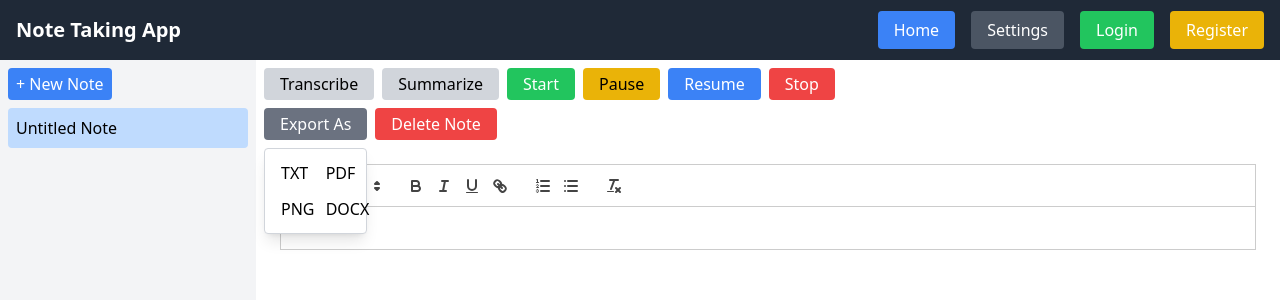
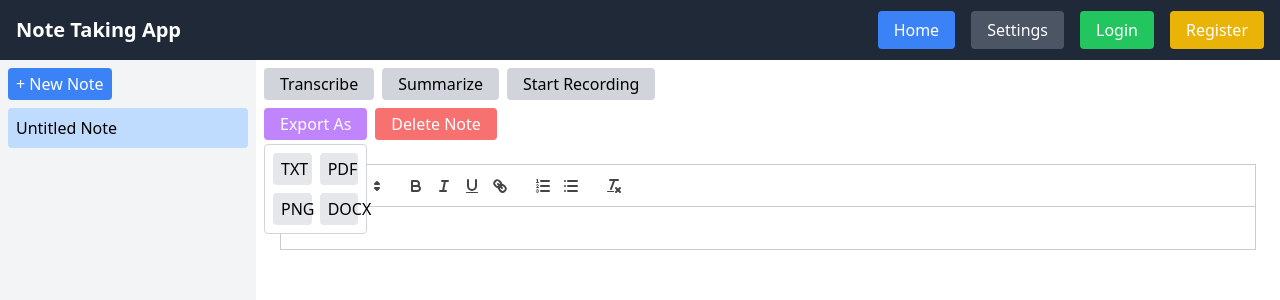
Before and after one commit to bcadestewart/NotaBookPlus, a React (Create React App) app in the folder frontend/: page / in a window 1280 px wide. Both pictures are taken after a click on the button "Export As". Shown: the top 300 px of the page. Built offline with nearby package versions, Linux system fonts and the light colour scheme.

Commit message:
Add recording UI logic and finalize dependencies in requirements.txt and package.json

```diff
--- a/frontend/src/pages/Home.js
+++ b/frontend/src/pages/Home.js
@@ -6,123 +6,59 @@ import html2pdf from 'html2pdf.js';
 import html2canvas from 'html2canvas';
 import { saveAs } from 'file-saver';
 import JSZip from 'jszip';
-import { Document, Packer, Paragraph } from 'docx';
+import { Packer, Document, Paragraph } from 'docx';
 
 const Home = () => {
-  const [notes, setNotes] = useState([
-    { id: 1, title: 'Untitled Note', content: '' }
-  ]);
+  const [notes, setNotes] = useState([{ id: 1, title: 'Untitled Note', content: '' }]);
   const [selectedNoteId, setSelectedNoteId] = useState(1);
   const [editorContent, setEditorContent] = useState('');
+  const [isRecording, setIsRecording] = useState(false);
+  const [isPaused, setIsPaused] = useState(false);
   const [showExportDropdown, setShowExportDropdown] = useState(false);
 
+  const mediaRecorderRef = useRef(null);
+  const audioChunksRef = useRef([]);
   const fileInputRef = useRef(null);
+
   const selectedNote = notes.find(note => note.id === selectedNoteId);
 
-  const mediaRecorderRef = useRef(null);
-  const recordedChunksRef = useRef([]);
-  const [isRecording, setIsRecording] = useState(false);
-
   useEffect(() => {
-    const selectedNote = notes.find(note => note.id === selectedNoteId);
-    if (selectedNote) {
-      setEditorContent(selectedNote.content);
-    }
+    const note = notes.find(note => note.id === selectedNoteId);
+    if (note) setEditorContent(note.content);
   }, [selectedNoteId, notes]);
 
   const createNewNote = () => {
     const newId = Date.now();
     const newNote = { id: newId, title: 'Untitled Note', content: '' };
-
-    setNotes(prevNotes => {
-      const updated = prevNotes.map(note =>
-        note.id === selectedNoteId ? { ...note, content: editorContent } : note
-      );
-      return [...updated, newNote];
-    });
-
-    setTimeout(() => {
-      setSelectedNoteId(newId);
-      setEditorContent('');
-    }, 0);
+    setNotes(prev =>
+      [...prev.map(n => n.id === selectedNoteId ? { ...n, content: editorContent } : n), newNote]
+    );
+    setSelectedNoteId(newId);
+    setEditorContent('');
   };
 
   const handleNoteSelect = (id) => {
-    const updatedNotes = notes.map(note => note.id === selectedNoteId ? { ...note, content: editorContent } : note);
-    setNotes(updatedNotes);
+    const updated = notes.map(note => note.id === selectedNoteId ? { ...note, content: editorContent } : note);
+    setNotes(updated);
     setSelectedNoteId(id);
   };
 
   const handleNoteChange = (value) => {
     setEditorContent(value);
-    setNotes(notes.map(note =>
-      note.id === selectedNoteId ? { ...note, content: value } : note
-    ));
+    setNotes(notes.map(note => note.id === selectedNoteId ? { ...note, content: value } : note));
   };
 
   const handleRename = (id) => {
     const newTitle = prompt('Enter new title:');
     if (newTitle) {
-      setNotes(notes.map(note =>
-        note.id === id ? { ...note, title: newTitle } : note
-      ));
+      setNotes(notes.map(note => note.id === id ? { ...note, title: newTitle } : note));
     }
   };
 
   const handleDeleteNote = () => {
-    const updated = notes.filter(note => note.id !== selectedNoteId);
-    setNotes(updated);
-    if (updated.length > 0) {
-      setSelectedNoteId(updated[0].id);
-      setEditorContent(updated[0].content);
-    } else {
-      const fallbackNote = { id: Date.now(), title: 'Untitled Note', content: '' };
-      setNotes([fallbackNote]);
-      setSelectedNoteId(fallbackNote.id);
-      setEditorContent('');
-    }
-  };
-
-  const handleExportTXT = () => {
-    const blob = new Blob([editorContent], { type: 'text/plain;charset=utf-8' });
-    saveAs(blob, `${selectedNote?.title || 'note'}.txt`);
-    setShowExportDropdown(false);
-  };
-
-  const handleExportPDF = () => {
-    const element = document.createElement('div');
-    element.innerHTML = editorContent;
-    html2pdf().from(element).save(`${selectedNote?.title || 'note'}.pdf`);
-    setShowExportDropdown(false);
-  };
-
-  const handleExportPNG = () => {
-    const container = document.querySelector('.ql-editor');
-    html2canvas(container).then(canvas => {
-      canvas.toBlob(blob => {
-        saveAs(blob, `${selectedNote?.title || 'note'}.png`);
-      });
-    });
-    setShowExportDropdown(false);
-  };
-
-  const handleExportDOCX = async () => {
-    const paragraphs = editorContent
-      .split('\n')
-      .filter(line => line.trim() !== '')
-      .map(line => new Paragraph(line));
-    const doc = new Document({ sections: [{ properties: {}, children: paragraphs }] });
-    const buffer = await Packer.toBlob(doc);
-    saveAs(buffer, `${selectedNote?.title || 'note'}.docx`);
-    setShowExportDropdown(false);
-  };
-
-  const toggleExportDropdown = () => {
-    setShowExportDropdown(prev => !prev);
-  };
-
-  const triggerFilePicker = () => {
-    fileInputRef.current.click();
+    setNotes(prev => prev.filter(note => note.id !== selectedNoteId));
+    if (notes.length > 1) setSelectedNoteId(notes[0].id);
+    else createNewNote();
   };
 
   const handleTranscriptionUpload = async (event) => {
@@ -130,165 +66,168 @@ const Home = () => {
     if (!file) return;
     const formData = new FormData();
     formData.append('file', file);
-
     try {
-      const response = await axios.post('http://localhost:8000/transcribe', formData);
-      const text = response.data?.text;
+      const res = await axios.post('http://localhost:8000/transcribe', formData);
+      const text = res.data?.text;
       if (text) {
         setEditorContent(prev => `${prev}\n\n${text}`);
-        setNotes(prevNotes =>
-          prevNotes.map(note =>
-            note.id === selectedNoteId
-              ? { ...note, content: `${editorContent}\n\n${text}` }
-              : note
-          )
+        setNotes(prev =>
+          prev.map(note => note.id === selectedNoteId ? { ...note, content: `${editorContent}\n\n${text}` } : note)
         );
-      } else {
-        alert('No transcription result received.');
-      }
-    } catch (error) {
-      console.error('Transcription error:', error);
-      alert('An error occurred while transcribing.');
+      } else alert('No transcription result.');
+    } catch (err) {
+      console.error('Transcription error:', err);
+      alert('Error transcribing.');
     }
   };
 
   const handleSummarizeClick = async () => {
     if (!editorContent.trim()) return alert("Note is empty.");
     try {
-      const response = await axios.post('http://localhost:8000/summarize', { text: editorContent });
-      const summary = response.data?.summary;
+      const res = await axios.post('http://localhost:8000/summarize', { text: editorContent });
+      const summary = res.data?.summary;
       if (summary) {
-        const newId = Date.now();
-        const summaryNote = {
-          id: newId,
-          title: `Summarization of ${selectedNote?.title || "Note"}`,
-          content: `Summarization:\n\n${summary}`
+        const newNote = {
+          id: Date.now(),
+          title: `Summary of ${selectedNote?.title || "Note"}`,
+          content: `Summary:\n\n${summary}`
         };
-        setNotes(prevNotes => [...prevNotes, summaryNote]);
-        setSelectedNoteId(newId);
-        setEditorContent(summaryNote.content);
-      } else {
-        alert("No summary returned.");
-      }
+        setNotes(prev => [...prev, newNote]);
+        setSelectedNoteId(newNote.id);
+        setEditorContent(newNote.content);
+      } else alert("No summary received.");
     } catch (err) {
-      console.error("Summarization error:", err);
+      console.error("Summarize error:", err);
       alert("Error summarizing.");
     }
   };
 
+  const triggerFilePicker = () => fileInputRef.current.click();
+
   const startRecording = async () => {
     const stream = await navigator.mediaDevices.getUserMedia({ audio: true });
     const mediaRecorder = new MediaRecorder(stream);
-    mediaRecorderRef.current = mediaRecorder;
-    recordedChunksRef.current = [];
+    audioChunksRef.current = [];
 
     mediaRecorder.ondataavailable = (event) => {
-      if (event.data.size > 0) {
-        recordedChunksRef.current.push(event.data);
-      }
+      if (event.data.size > 0) audioChunksRef.current.push(event.data);
     };
 
     mediaRecorder.onstop = () => {
-      const blob = new Blob(recordedChunksRef.current, { type: 'audio/wav' });
-      const url = URL.createObjectURL(blob);
+      const audioBlob = new Blob(audioChunksRef.current, { type: 'audio/wav' });
+      const url = URL.createObjectURL(audioBlob);
       const a = document.createElement('a');
-      a.style.display = 'none';
       a.href = url;
       a.download = 'recording.wav';
-      document.body.appendChild(a);
       a.click();
       URL.revokeObjectURL(url);
     };
 
     mediaRecorder.start();
+    mediaRecorderRef.current = mediaRecorder;
     setIsRecording(true);
+    setIsPaused(false);
   };
 
   const pauseRecording = () => {
-    if (mediaRecorderRef.current?.state === 'recording') {
+    if (mediaRecorderRef.current && mediaRecorderRef.current.state === 'recording') {
       mediaRecorderRef.current.pause();
+      setIsPaused(true);
     }
   };
 
   const resumeRecording = () => {
-    if (mediaRecorderRef.current?.state === 'paused') {
+    if (mediaRecorderRef.current && mediaRecorderRef.current.state === 'paused') {
       mediaRecorderRef.current.resume();
+      setIsPaused(false);
     }
   };
 
   const stopRecording = () => {
-    if (mediaRecorderRef.current?.state === 'recording' || mediaRecorderRef.current?.state === 'paused') {
+    if (mediaRecorderRef.current) {
       mediaRecorderRef.current.stop();
       setIsRecording(false);
+      setIsPaused(false);
     }
+  };
+
+  const exportAsTxt = () => {
+    const blob = new Blob([editorContent], { type: 'text/plain' });
+    saveAs(blob, `${selectedNote?.title || "note"}.txt`);
+  };
+
+  const exportAsPDF = () => {
+    const opt = { margin: 1, filename: `${selectedNote?.title || "note"}.pdf`, html2canvas: {}, jsPDF: { unit: 'in', format: 'letter', orientation: 'portrait' } };
+    html2pdf().set(opt).from(document.querySelector('.editor-container')).save();
+  };
+
+  const exportAsPNG = () => {
+    html2canvas(document.querySelector('.editor-container')).then(canvas => {
+      canvas.toBlob(blob => saveAs(blob, `${selectedNote?.title || "note"}.png`));
+    });
+  };
+
+  const exportAsDOCX = () => {
+    const doc = new Document({ sections: [{ children: [new Paragraph(editorContent)] }] });
+    Packer.toBlob(doc).then(blob => saveAs(blob, `${selectedNote?.title || "note"}.docx`));
   };
 
   return (
     <div className="flex h-screen">
       <div className="w-1/5 bg-gray-100 p-2">
-        <button
-          onClick={createNewNote}
-          className="mb-2 px-2 py-1 bg-blue-500 text-white rounded"
-        >
-          + New Note
-        </button>
+        <button onClick={createNewNote} className="mb-2 px-2 py-1 bg-blue-500 text-white rounded">+ New Note</button>
         {notes.map(note => (
           <div
             key={note.id}
             onClick={() => handleNoteSelect(note.id)}
-            onContextMenu={(e) => {
-              e.preventDefault();
-              handleRename(note.id);
-            }}
-            className={`p-2 mb-1 cursor-pointer rounded ${note.id === selectedNoteId ? 'bg-blue-200' : 'bg-white'} hover:bg-blue-100`}
-          >
+            onContextMenu={(e) => { e.preventDefault(); handleRename(note.id); }}
+            className={`p-2 mb-1 cursor-pointer rounded ${note.id === selectedNoteId ? 'bg-blue-200' : 'bg-white'} hover:bg-blue-100`}>
             {note.title}
           </div>
         ))}
       </div>
+
       <div className="flex-1 p-2 flex flex-col">
-        {/* Top row buttons */}
-        <div className="flex flex-wrap items-center gap-2 mb-2">
+        {/* Top Buttons */}
+        <div className="flex flex-wrap mb-2 space-x-2 items-center">
           <button onClick={triggerFilePicker} className="px-4 py-1 bg-gray-300 rounded">Transcribe</button>
           <button onClick={handleSummarizeClick} className="px-4 py-1 bg-gray-300 rounded">Summarize</button>
-          <button onClick={startRecording} className="px-4 py-1 bg-green-500 text-white rounded">Start</button>
-          <button onClick={pauseRecording} className="px-4 py-1 bg-yellow-500 text-black rounded">Pause</button>
-          <button onClick={resumeRecording} className="px-4 py-1 bg-blue-500 text-white rounded">Resume</button>
-          <button onClick={stopRecording} className="px-4 py-1 bg-red-500 text-white rounded">Stop</button>
-          <input
-            ref={fileInputRef}
-            type="file"
-            accept="audio/*"
-            onChange={handleTranscriptionUpload}
-            style={{ display: 'none' }}
-          />
+          <button onClick={startRecording} className={`px-4 py-1 rounded ${isRecording ? 'bg-red-500 text-white' : 'bg-gray-300'}`}>Start Recording</button>
+          {isRecording && !isPaused && (
+            <>
+              <button onClick={pauseRecording} className="px-4 py-1 bg-yellow-400 rounded">Pause</button>
+              <button onClick={stopRecording} className="px-4 py-1 bg-gray-400 rounded">Stop</button>
+            </>
+          )}
+          {isRecording && isPaused && (
+            <>
+              <button onClick={resumeRecording} className="px-4 py-1 bg-green-400 rounded">Resume</button>
+              <button onClick={stopRecording} className="px-4 py-1 bg-gray-400 rounded">Stop</button>
+            </>
+          )}
+          {isRecording && <span className="text-red-500 font-semibold ml-2">Recording...</span>}
+          <input ref={fileInputRef} type="file" accept="audio/*" onChange={handleTranscriptionUpload} style={{ display: 'none' }} />
         </div>
 
-        {/* Export + Delete row */}
-        <div className="flex flex-wrap items-center gap-2 mb-2">
+        {/* Export & Delete */}
+        <div className="flex flex-wrap mb-2 space-x-2">
           <div className="relative">
-            <button onClick={toggleExportDropdown} className="px-4 py-1 bg-gray-500 text-white rounded">Export As</button>
+            <button onClick={() => setShowExportDropdown(prev => !prev)} className="px-4 py-1 bg-purple-400 text-white rounded">Export As</button>
             {showExportDropdown && (
-              <div
-                className="absolute mt-2 grid grid-cols-2 gap-1 bg-white border border-gray-300 rounded shadow-lg p-2 z-50"
-                onMouseLeave={() => setShowExportDropdown(false)}
-              >
-                <button onClick={handleExportTXT} className="px-2 py-1 hover:bg-gray-100 text-left">TXT</button>
-                <button onClick={handleExportPDF} className="px-2 py-1 hover:bg-gray-100 text-left">PDF</button>
-                <button onClick={handleExportPNG} className="px-2 py-1 hover:bg-gray-100 text-left">PNG</button>
-                <button onClick={handleExportDOCX} className="px-2 py-1 hover:bg-gray-100 text-left">DOCX</button>
+              <div className="absolute z-10 grid grid-cols-2 gap-2 bg-white border border-gray-300 rounded p-2 mt-1">
+                <button onClick={exportAsTxt} className="px-2 py-1 bg-gray-200 rounded">TXT</button>
+                <button onClick={exportAsPDF} className="px-2 py-1 bg-gray-200 rounded">PDF</button>
+                <button onClick={exportAsPNG} className="px-2 py-1 bg-gray-200 rounded">PNG</button>
+                <button onClick={exportAsDOCX} className="px-2 py-1 bg-gray-200 rounded">DOCX</button>
               </div>
             )}
           </div>
-          <button onClick={handleDeleteNote} className="px-4 py-1 bg-red-500 text-white rounded">Delete Note</button>
+          <button onClick={handleDeleteNote} className="px-4 py-1 bg-red-400 text-white rounded">Delete Note</button>
         </div>
 
-        <div className="editor-container">
-          <ReactQuill
-            value={editorContent}
-            onChange={handleNoteChange}
-            theme="snow"
-          />
+        {/* Editor */}
+        <div className="editor-container flex-1">
+          <ReactQuill value={editorContent} onChange={handleNoteChange} theme="snow" />
         </div>
       </div>
     </div>
```
Also changed, not shown: package.json (+21 -1 lines), 1 other file (tests, documents, lock files or other folders).
